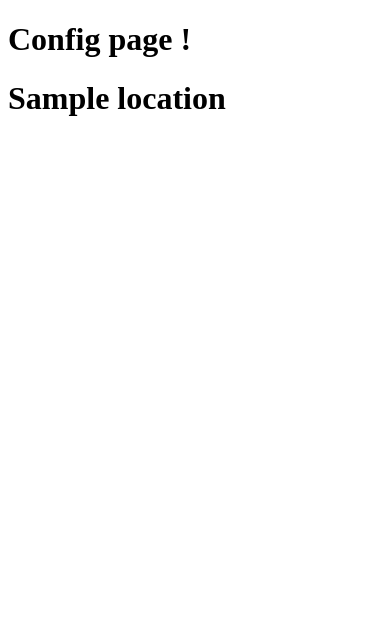
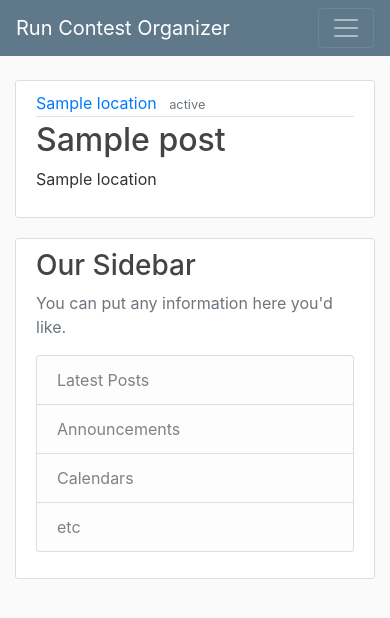
Before and after one commit to danielvasilan/LearnDs, a Django app: template Django/RunOrg/Mgmt/templates/Mgmt/home.html in a window 390 px wide. Shown: the top 618 px of the page. Run offline with Django 3.2, Linux system fonts and the light colour scheme; the template is opened without the code that fills it: most values are stand-ins (such as "Sample title", 1, 10 or a date in 2020); some libraries are stand-ins or nearby versions.

Commit message:
#9 add templates and css styling

```diff
--- /dev/null
+++ b/Django/RunOrg/Mgmt/static/Mgmt/main.css
@@ -0,0 +1,84 @@
+body {
+    background: #fafafa;
+    color: #333333;
+    margin-top: 5rem;
+  }
+
+  h1, h2, h3, h4, h5, h6 {
+    color: #444444;
+  }
+
+  ul {
+    margin: 0;
+  }
+
+  .bg-steel {
+    background-color: #5f788a;
+  }
+
+  .site-header .navbar-nav .nav-link {
+    color: #cbd5db;
+  }
+
+  .site-header .navbar-nav .nav-link:hover {
+    color: #ffffff;
+  }
+
+  .site-header .navbar-nav .nav-link.active {
+    font-weight: 500;
+  }
+
+  .content-section {
+    background: #ffffff;
+    padding: 10px 20px;
+    border: 1px solid #dddddd;
+    border-radius: 3px;
+    margin-bottom: 20px;
+  }
+
+  .article-title {
+    color: #444444;
+  }
+
+  a.article-title:hover {
+    color: #428bca;
+    text-decoration: none;
+  }
+
+  .article-content {
+    white-space: pre-line;
+  }
+
+  .article-img {
+    height: 65px;
+    width: 65px;
+    margin-right: 16px;
+  }
+
+  .article-metadata {
+    padding-bottom: 1px;
+    margin-bottom: 4px;
+    border-bottom: 1px solid #e3e3e3
+  }
+
+  .article-metadata a:hover {
+    color: #333;
+    text-decoration: none;
+  }
+
+  .article-svg {
+    width: 25px;
+    height: 25px;
+    vertical-align: middle;
+  }
+
+  .account-img {
+    height: 125px;
+    width: 125px;
+    margin-right: 20px;
+    margin-bottom: 16px;
+  }
+
+  .account-heading {
+    font-size: 2.5rem;
+  }
--- /dev/null
+++ b/Django/RunOrg/Mgmt/templates/Mgmt/Base.html
@@ -0,0 +1,81 @@
+{% load static %}
+<!DOCTYPE html>
+<html>
+
+<head>
+    <!-- Required meta tags -->
+    <meta charset="utf-8">
+    <meta name="viewport" content="width=device-width, initial-scale=1, shrink-to-fit=no">
+
+    <!-- Bootstrap CSS -->
+    <link rel="stylesheet" href="https://maxcdn.bootstrapcdn.com/bootstrap/4.0.0/css/bootstrap.min.css"
+        integrity="sha384-Gn5384xqQ1aoWXA+058RXPxPg6fy4IWvTNh0E263XmFcJlSAwiGgFAW/dAiS6JXm" crossorigin="anonymous">
+
+    <link rel="stylesheet" type="text/css" href="{% static 'Mgmt/main.css' %}">
+
+    <title>
+        {% if title %}
+        RunOrg - {{title}}
+        {% else %}
+        RunOrg
+        {% endif %}
+    </title>
+</head>
+
+<body>
+    <header class="site-header">
+        <nav class="navbar navbar-expand-md navbar-dark bg-steel fixed-top">
+            <div class="container">
+                <a class="navbar-brand mr-4" href="{% url 'mgmt-home' %}">Run Contest Organizer</a>
+                <button class="navbar-toggler" type="button" data-toggle="collapse" data-target="#navbarToggle"
+                    aria-controls="navbarToggle" aria-expanded="false" aria-label="Toggle navigation">
+                    <span class="navbar-toggler-icon"></span>
+                </button>
+                <div class="collapse navbar-collapse" id="navbarToggle">
+                    <div class="navbar-nav mr-auto">
+                        <a class="nav-item nav-link" href="{% url 'mgmt-home' %}">Home</a>
+                        <a class="nav-item nav-link" href="{% url 'mgmt-about' %}">About</a>
+                    </div>
+                    <!-- Navbar Right Side -->
+                    <div class="navbar-nav">
+                        <a class="nav-item nav-link" href="#">Login</a>
+                        <a class="nav-item nav-link" href="#">Register</a>
+                    </div>
+                </div>
+            </div>
+        </nav>
+    </header>
+    <main role="main" class="container">
+        <div class="row">
+            <div class="col-md-8">
+                {% block content %}{% endblock %}
+            </div>
+            <div class="col-md-4">
+                <div class="content-section">
+                    <h3>Our Sidebar</h3>
+                    <p class='text-muted'>You can put any information here you'd like.
+                        <ul class="list-group">
+                            <li class="list-group-item list-group-item-light">Latest Posts</li>
+                            <li class="list-group-item list-group-item-light">Announcements</li>
+                            <li class="list-group-item list-group-item-light">Calendars</li>
+                            <li class="list-group-item list-group-item-light">etc</li>
+                        </ul>
+                    </p>
+                </div>
+            </div>
+        </div>
+    </main>
+
+    <!-- Optional JavaScript -->
+    <!-- jQuery first, then Popper.js, then Bootstrap JS -->
+    <script src="https://code.jquery.com/jquery-3.2.1.slim.min.js"
+        integrity="sha384-KJ3o2DKtIkvYIK3UENzmM7KCkRr/rE9/Qpg6aAZGJwFDMVNA/GpGFF93hXpG5KkN"
+        crossorigin="anonymous"></script>
+    <script src="https://cdnjs.cloudflare.com/ajax/libs/popper.js/1.12.9/umd/popper.min.js"
+        integrity="sha384-ApNbgh9B+Y1QKtv3Rn7W3mgPxhU9K/ScQsAP7hUibX39j7fakFPskvXusvfa0b4Q"
+        crossorigin="anonymous"></script>
+    <script src="https://maxcdn.bootstrapcdn.com/bootstrap/4.0.0/js/bootstrap.min.js"
+        integrity="sha384-JZR6Spejh4U02d8jOt6vLEHfe/JQGiRRSQQxSfFWpi1MquVdAyjUar5+76PVCmYl"
+        crossorigin="anonymous"></script>
+
+</body>
--- a/Django/RunOrg/Mgmt/templates/Mgmt/home.html
+++ b/Django/RunOrg/Mgmt/templates/Mgmt/home.html
@@ -1,12 +1,16 @@
-<!DOCTYPE html>
-<html>
-<head>
-    <title> </title>
-</head>
-<body>
-    <h1>Config page ! </h1>
+{% extends "Mgmt/Base.html" %}
+{% block content %}
+    {% for location in locations %}
+         <article class="media content-section">
+            <div class="media-body">
+              <div class="article-metadata">
+                <a class="mr-2" href="#">{{ location.name }}</a>
+                <small class="text-muted">{{ location.status }}</small>
+              </div>
+              <h2><a class="article-title" href="#">{{ post.title }}</a></h2>
+              <p class="article-content">{{ location.name }}</p>
+            </div>
+          </article>
 
-    {% for location in locations %}
-        <h1> {{ location.name }} </h1>
     {% endfor %}
-</body>
+{% endblock content %}
```
Also changed, not shown: Django/Main.md (+5 -0 lines), Django/RunOrg/Mgmt/templates/Mgmt/about.html (+3 -7 lines), Django/RunOrg/db.sqlite3.
